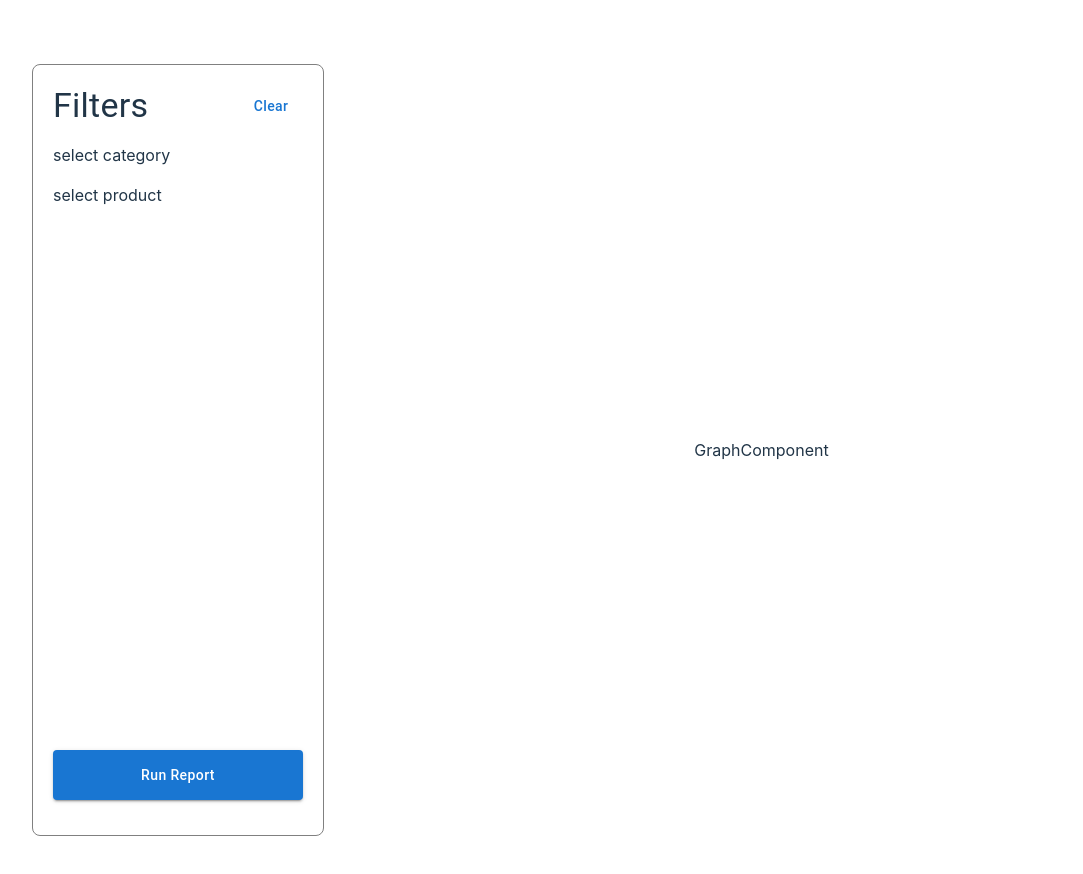
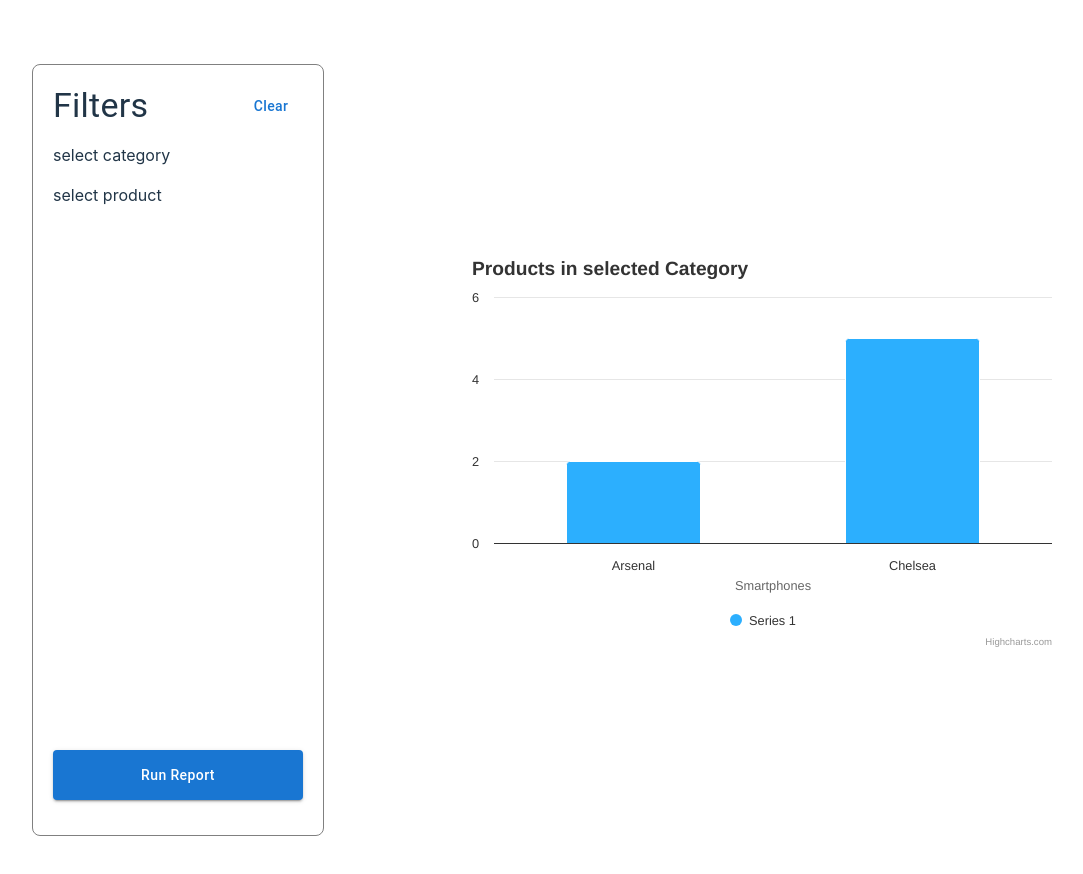
Before and after one commit to lakruone/Product-Dashboard, a React (Vite) app: page / in a window 1280 px wide. Shown: the top 874 px of the page, without its empty margins (32-1115 px from the left). Built offline with nearby package versions, Linux system fonts and the light colour scheme.

Commit message:
highchart packages added

```diff
--- a/package.json
+++ b/package.json
@@ -13,6 +13,8 @@
     "@emotion/react": "^11.11.4",
     "@emotion/styled": "^11.11.5",
     "@mui/material": "^5.15.15",
+    "highcharts": "^11.4.1",
+    "highcharts-react-official": "^3.2.1",
     "react": "^18.2.0",
     "react-dom": "^18.2.0"
   },
--- a/src/components/GraphComponent.tsx
+++ b/src/components/GraphComponent.tsx
@@ -1,9 +1,48 @@
 import { Box } from '@mui/material'
+import Highcharts from 'highcharts';
+import HighchartsReact from 'highcharts-react-official'
+
+const productLabels = ['Arsenal', 'Chelsea']
+const graphData = [{
+    name: 'Point 1',
+    y: 2,
+}, {
+    name: 'Point 2',
+    y: 5,
+}]
+
+const options = {
+    title: {
+      text: 'Products in selected Category',
+      align: 'left'
+    },
+    chart: {
+        type: 'column',
+    },
+    yAxis: {
+        title: {
+            text: ''
+        }
+    },
+    xAxis: {
+        title: {
+            text: 'Smartphones'
+        },
+        categories: productLabels
+    },
+    series: [{
+        data: graphData
+    }],
+
+  }
 
 const GraphComponent = () => {
   return (
-    <Box width={'100%'} display="flex" alignItems="center" justifyContent="center">
-        GraphComponent
+    <Box width={'100%'} display="flex" alignItems="center" justifyContent="center" >
+        <HighchartsReact
+            highcharts={Highcharts}
+            options={options}
+        />
     </Box>
   )
 }
```
Also changed, not shown: 1 other file (tests, documents, lock files or other folders).
